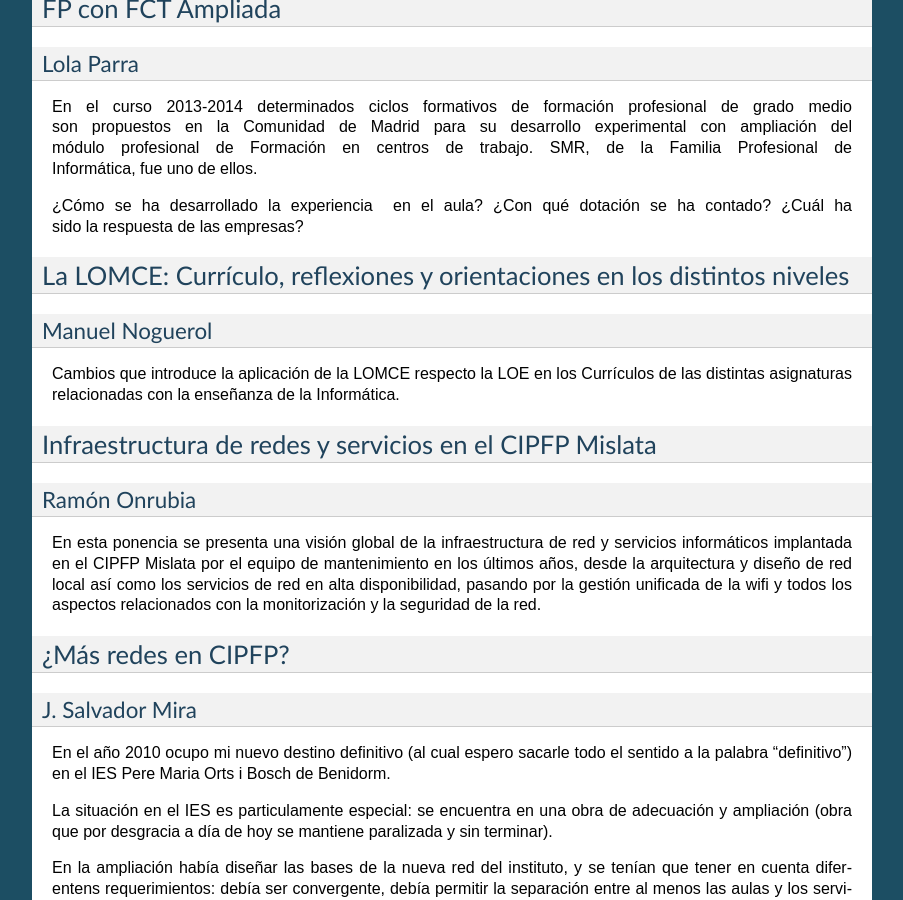
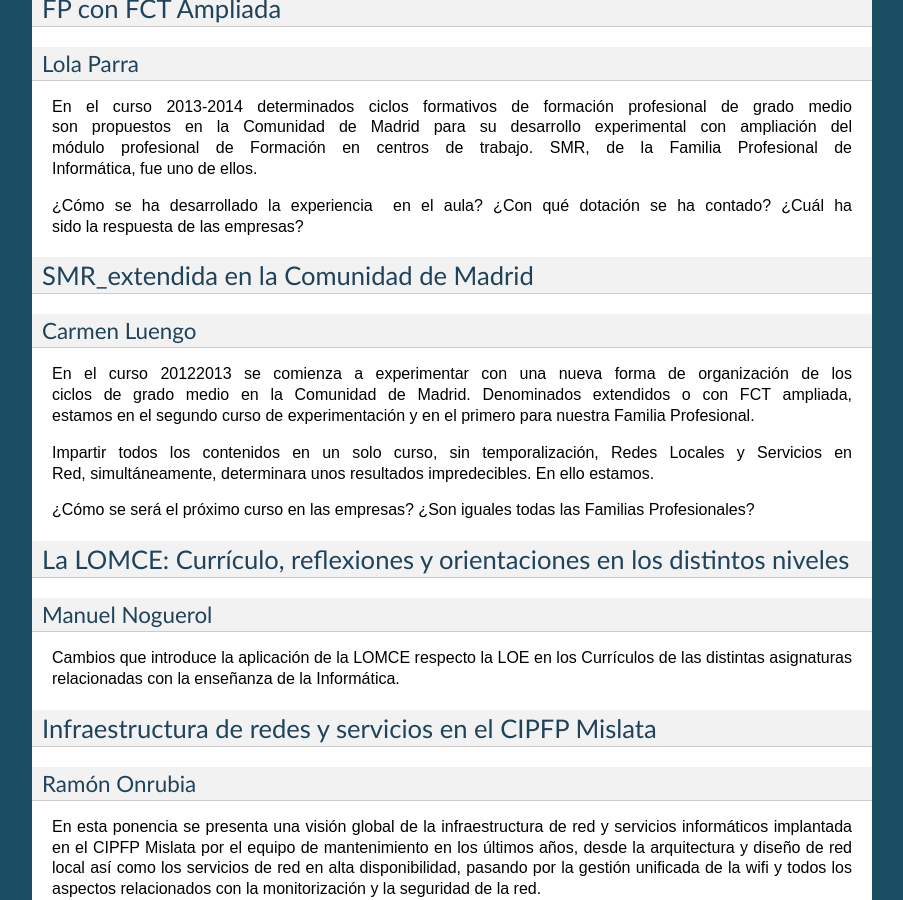
Before and after one commit to pnapi/web-pnapi-archivo, a Sphinx documentation site: the page built from source/congreso/2014/ponencias.rst, in a window 1280 px wide and 900 px high, scrolled down 1457 px. Shown: the whole window, without its empty margins (198-1101 px from the left). Built offline with Sphinx 7.4.7, drawn with Linux system fonts in a browser that asks for light colours; some of the changed text lies outside the part shown.

Commit message:
Añado Carmen Luengo

```diff
--- a/source/congreso/2014/ponencias.rst
+++ b/source/congreso/2014/ponencias.rst
@@ -70,6 +70,17 @@ Informática, fue uno de ellos.
 
 ¿Cómo se ha desarrollado la experiencia  en el aula? ¿Con qué dotación se ha contado? ¿Cuál ha sido la respuesta de las empresas?
 
+SMR_extendida en la Comunidad de Madrid
+---------------------------------------
+
+Carmen Luengo
+~~~~~~~~~~~~~
+
+En el curso 2012­2013 se comienza a experimentar con una nueva forma de organización de los ciclos de grado medio en la Comunidad de Madrid. Denominados extendidos o con FCT ampliada, estamos en el segundo curso de experimentación y en el primero para nuestra Familia Profesional.
+
+Impartir todos los contenidos en un solo curso, sin temporalización, Redes Locales y Servicios en Red, simultáneamente, determinara unos resultados impredecibles. En ello estamos.
+
+¿Cómo se será el próximo curso en las empresas? ¿Son iguales todas las Familias Profesionales?
 
 .. _lomce:
 
```
